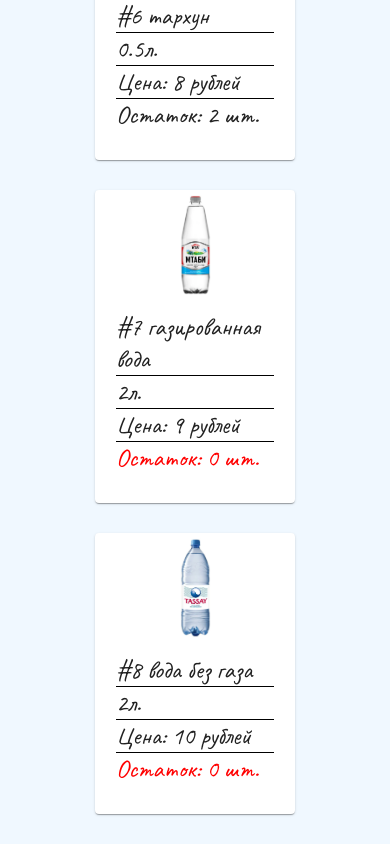
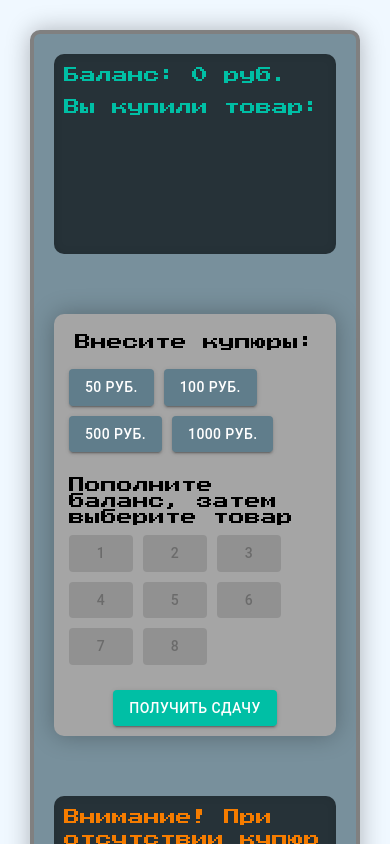
Before and after one commit to AlexeyMachehin/Renue-task, a React (Vite) app: page / in a window 390 px wide. Built offline with nearby package versions, Linux system fonts and the light colour scheme.

Commit message:
fix adaptive 580px

```diff
--- a/src/components/productsBar/ProductsBar.tsx
+++ b/src/components/productsBar/ProductsBar.tsx
@@ -7,7 +7,7 @@ interface ProductsBarProps {
 
 export default function ProductsBar({ products }: ProductsBarProps) {
   return (
-    <div className={classes.productsBar}>
+    <div className="productsBar">
       <div className={classes.productsContainer}>
         {products.map(product => (
           <ProductCard key={product.id} product={product} />
--- a/src/components/productsBar/productsBar.module.css
+++ b/src/components/productsBar/productsBar.module.css
@@ -1,3 +1,12 @@
+.productsContainer {
+  display: flex;
+  justify-content: center;
+  flex-wrap: wrap;
+  gap: 30px;
+  max-width: 960px;
+  max-height: 100%;
+}
+
 .productsBar {
   display: flex;
   justify-content: flex-end;
@@ -7,19 +16,3 @@
   overflow-y: auto;
   padding: 30px;
 }
-
-@media screen and (max-width: 580px) {
-  .productsBar {
-    width: 100%;
-    overflow-y: visible;
-  }
-}
-
-.productsContainer {
-  display: flex;
-  justify-content: center;
-  flex-wrap: wrap;
-  gap: 30px;
-  max-width: 960px;
-  max-height: 100%;
-}
--- a/src/components/userBar/UserBar.tsx
+++ b/src/components/userBar/UserBar.tsx
@@ -5,9 +5,9 @@ import ButtonsPanel from '../buttonsPanel/ButtonsPanel';
 import { Product } from '../../types/products';
 import { Banknote, BanknotesOmitCount } from '../../types/banknote';
 import { availableBanknotesForChange } from '../../mockData/availableBanknotesForChange';
-import classes from './userBar.module.css';
 import { countingChange } from './utils/countingChange';
 import { getUpdatedItems } from './utils/getUpdatedItems';
+import classes from './userBar.module.css';
 interface UserBarProps {
   products: Product[];
   setProducts: React.Dispatch<React.SetStateAction<Product[]>>;
@@ -97,9 +97,9 @@ export default function UserBar({ products, setProducts }: UserBarProps) {
   }
 
   return (
-    <div className={classes.userBar}>
+    <div className="userBar">
       <div className={classes.userBarContainer}>
-        <div className={classes.userBarPanel}>
+        <div className="userBarPanel">
           <BalanceDisplay
             depositedMoney={depositedMoney}
             boughtProduct={boughtProduct}
--- a/src/components/userBar/userBar.module.css
+++ b/src/components/userBar/userBar.module.css
@@ -1,14 +1,14 @@
-.userBar {
-  width: 50%;
-  padding: 30px;
-  overflow-y: auto;
-}
-
 .userBarContainer {
   display: flex;
   align-items: center;
   flex-wrap: wrap;
   height: 100%;
+}
+
+.userBar {
+  width: 50%;
+  padding: 30px;
+  overflow-y: auto;
 }
 
 .userBarPanel {
@@ -22,14 +22,3 @@
   box-shadow: var(--user-bar-shadow);
   background-color: var(--user-bar-background-color);
 }
-
-@media screen and (max-width: 580px) {
-  .userBar {
-    width: 100%;
-    overflow-y: visible;
-  }
-
-  .userBarPanel {
-    min-width: 310px;
-  }
-}
--- a/src/components/vendingMachine/VendingMachine.tsx
+++ b/src/components/vendingMachine/VendingMachine.tsx
@@ -3,13 +3,12 @@ import { Product } from '../../types/products';
 import ProductsBar from '../productsBar/ProductsBar';
 import UserBar from '../userBar/UserBar';
 import { availableProducts } from '../../mockData/availableProducts';
-import classes from './vendingMachine.module.css';
 
 export default function VendingMachine() {
   const [products, setProducts] = useState<Product[]>(availableProducts);
 
   return (
-    <div className={classes.vendingMachineWrapper}>
+    <div className="vendingMachineWrapper">
       <ProductsBar products={products} />
       <UserBar products={products} setProducts={setProducts} />
     </div>
--- a/src/components/vendingMachine/vendingMachine.module.css
+++ b/src/components/vendingMachine/vendingMachine.module.css
@@ -4,10 +4,3 @@
   width: 100%;
   background-color: var(--vending-machine-background-color);
 }
-
-@media screen and (max-width: 580px) {
-  .vendingMachineWrapper {
-    flex-wrap: wrap-reverse;
-    overflow: auto;
-  }
-}
--- a/src/styles/App.css
+++ b/src/styles/App.css
@@ -1,3 +1,7 @@
+@import url('../components/vendingMachine/vendingMachine.module.css');
+@import url('../components/userBar/userBar.module.css');
+@import url('../components/productsBar/productsBar.module.css');
+
 #root {
   height: 100%;
   width: 100%;
@@ -25,3 +29,36 @@
   margin-bottom: 10px;
   font-family: 'Press Start 2P', sans-serif;
 }
+
+@media screen and (max-width: 580px) {
+  .userBar {
+    width: 100%;
+    overflow-y: visible;
+  }
+
+  .userBarPanel {
+    min-width: 310px;
+  }
+}
+
+@media screen and (max-width: 580px) {
+  .productsBar {
+    width: 100%;
+    overflow-y: visible;
+  }
+}
+
+@media screen and (max-width: 580px) {
+  .vendingMachineWrapper {
+    flex-wrap: wrap;
+    overflow: auto;
+  }
+
+  .userBar {
+    order: 1;
+  }
+
+  .productsBar {
+    order: 2;
+  }
+}
```
